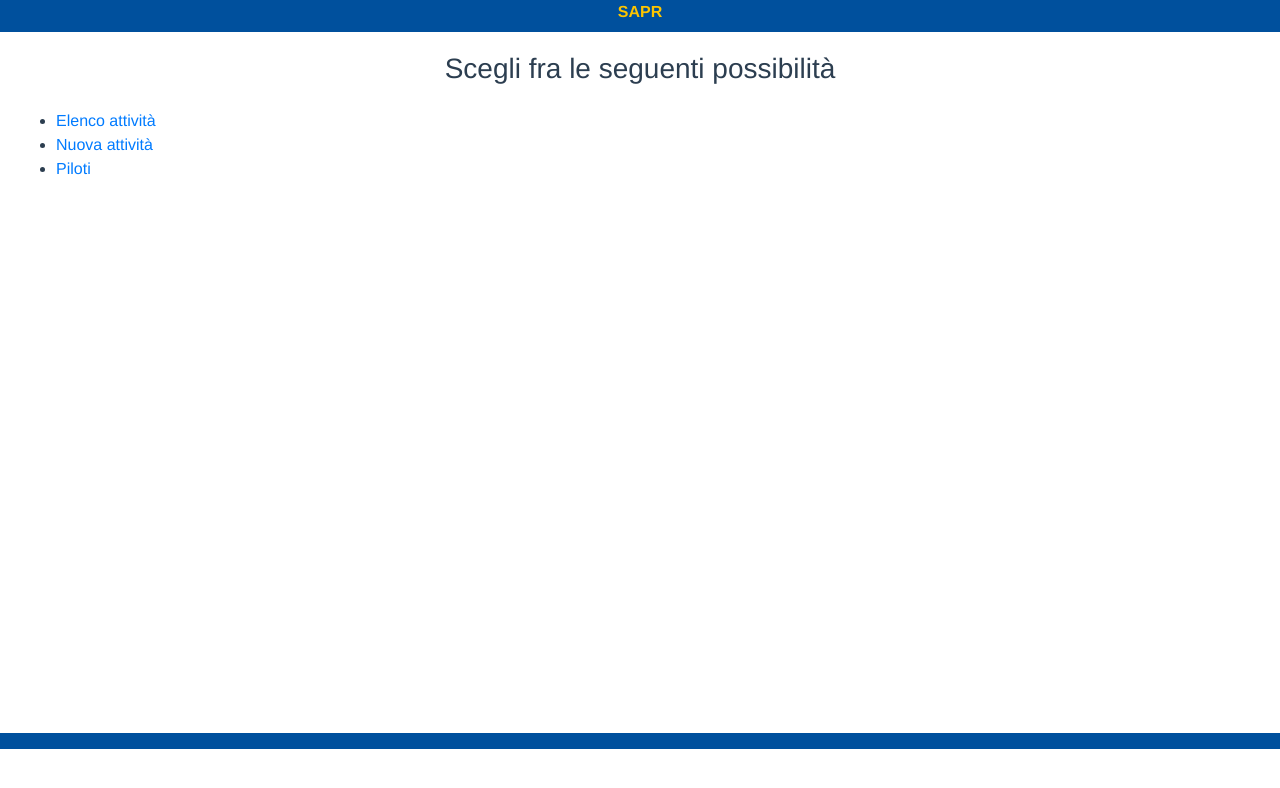
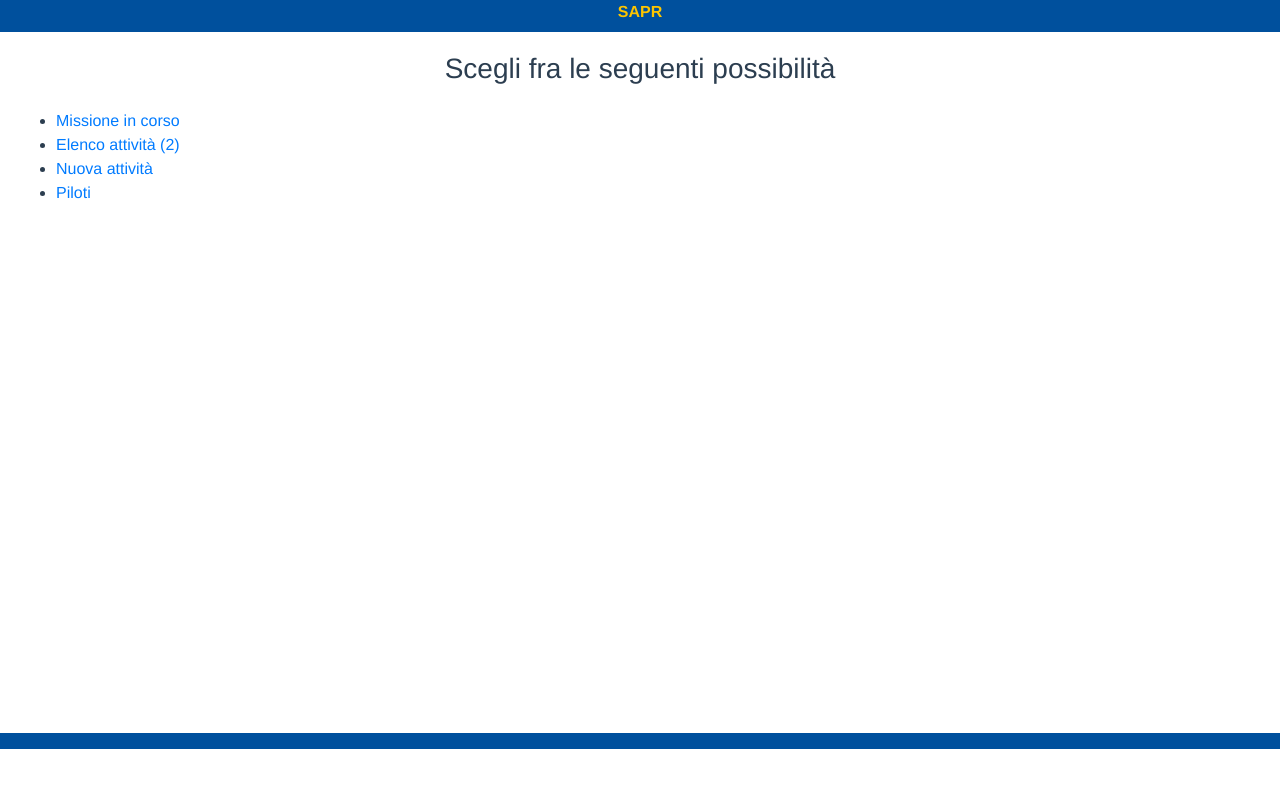
Before and after one commit to mfoschian/sapr, a Vue app: page /#/ in a window 1280 px wide. Shown: the top 788 px of the page. Built offline with nearby package versions, Linux system fonts and the light colour scheme; data requests are answered from the project's data file.

Commit message:
home page: voci condizionali

```diff
--- a/src/components/activity/activity-form.vue
+++ b/src/components/activity/activity-form.vue
@@ -76,21 +76,21 @@
 			:state="valid_coords"
 			invalid-feedback="Coordinate non valide"
 		>
-			<b-input-group prepend="lat">
+			<b-input-group prepend="lat" class="w-3em">
 				<b-form-input
 					v-model="lat"
 					align="left"
 					:state="valid_lat"
 				></b-form-input>
 			</b-input-group>
-			<b-input-group prepend="lon" >
+			<b-input-group prepend="lon" class="w-3em">
 				<b-form-input
 					v-model="lon"
 					align="left"
 					:state="valid_lon"
 				></b-form-input>
 			</b-input-group>
-			<b-input-group prepend="alt">
+			<b-input-group prepend="alt" class="w-3em">
 				<b-form-input
 					v-model="alt"
 					align="left"
@@ -320,4 +320,8 @@ export default {
 	flex-direction: row;
 	justify-content: space-around;
 }
+
+.input-group.w-3em .input-group-prepend .input-group-text {
+	min-width: 3em;
+}
 </style>
--- a/src/models/Activity.js
+++ b/src/models/Activity.js
@@ -121,4 +121,9 @@ export class Activity {
 		let a = store.state.activities.find( it => it.id == id ) || null;
 		return new Activity(a);
 	}
+
+	static count() {
+		let aa = store.state.activities;
+		return aa ? aa.length : 0;
+	}
 }
--- a/src/pages/home.vue
+++ b/src/pages/home.vue
@@ -1,7 +1,12 @@
 <template>
 	<BasePage title="Scegli fra le seguenti possibilità">
 		<ul>
-			<li><router-link to="/activities">Elenco attività</router-link></li>
+			<li v-if="active_mission != null">
+				<router-link :to="{name: 'control-mission', params: active_mission_params }">Missione in corso</router-link>
+			</li>
+			<li v-if="activities_count > 0">
+				<router-link to="/activities">Elenco attività ({{ activities_count }})</router-link>
+			</li>
 			<li><router-link to="/activities/new">Nuova attività</router-link></li>
 			<li><router-link to="/pilots">Piloti</router-link></li>
 		</ul>
@@ -11,11 +16,31 @@
 <script>
 import BasePage from '@/pages/base-page'
 
-import Equipment from '@/models/Equipment'
-import EquipmentType from '@/models/EquipmentType'
+import { Activity } from '@/models/Activity'
+import { Mission } from '@/models/Mission'
+// import { Equipment } from '@/models/Equipment'
+// import { EquipmentType } from '@/models/EquipmentType'
 
 export default {
 	components: { BasePage },
+	computed: {
+		active_mission() {
+			return Mission.first_active() || Mission.first_idle();
+		},
+		active_mission_params() {
+			if( this.active_mission )
+				return {
+					activity_id: this.active_mission.activity_id,
+					mission_id: this.active_mission.id
+				};
+			else
+				return null;
+		},
+		activities_count() {
+			return Activity.count();
+		}
+	},
+/*
 	methods: {
 		async loadBaseData() {
 			await EquipmentType.read_all();
@@ -25,6 +50,6 @@ export default {
 	async mounted() {
 		await this.loadBaseData();
 	}
-
+*/
 }
 </script>
--- a/src/router.js
+++ b/src/router.js
@@ -17,7 +17,6 @@ import PilotEditor from '@/pages/pilots/pilot-edit'
 import PilotNew from '@/pages/pilots/pilot-new'
 
 import { Activity } from '@/models/Activity'
-// import { Mission } from '@/models/Mission'
 import { EquipmentType } from '@/models/EquipmentType'
 import { Equipment } from '@/models/Equipment'
 import { Pilot } from '@/models/Pilot'
@@ -47,25 +46,10 @@ let R = new Router({
 			name: 'home',
 			component: Home,
 			meta: { requiresAuth: false },
+			props: true,
 			beforeEnter: async (to,from,next) => {
 				// debugger; // eslint-disable-line
 				await ensure_data_is_loaded();
-
-				// All'avvio dell'applicazione devo vedere se c'è già qualche missione in corso
-				// In quel caso devo aprire la pagina della missione in modo da farla completare
-				console.log( 'Starting home page'); // eslint-disable-line
-				/*
-				let mission = Mission.first_active() || Mission.first_idle();
-				if( mission != null ) {
-					let aid = mission.activity_id;
-					let mid = mission.id;
-					console.log( 'Activity %s has a mission %s running or idle: go to mission page', aid, mid); // eslint-disable-line
-					next({name: 'mission-control', params: { activity_id: aid, mission_id: mid }});
-					return;
-				}
-				*/
-
-				console.log( 'Going to home page'); // eslint-disable-line
 				next();
 			}
 		},
@@ -206,24 +190,6 @@ R.beforeEach( (to,from,next) => {
 
 	ensure_data_is_loaded().then( next, next );
 
-	/*
-	if( EquipmentType.count() > 0 && Equipment.count() > 0 )
-		next();
-
-	try {
-		EquipmentType.read_all().then( () => {
-			return Equipment.read_all()
-		}).then( () => {
-			next();
-		}, (err) => {
-			console.error( err ); // eslint-disable-line
-			next();
-		});
-	}
-	catch( err ) {
-		console.error( err ); // eslint-disable-line
-	}
-	*/
 });
 
 
```
